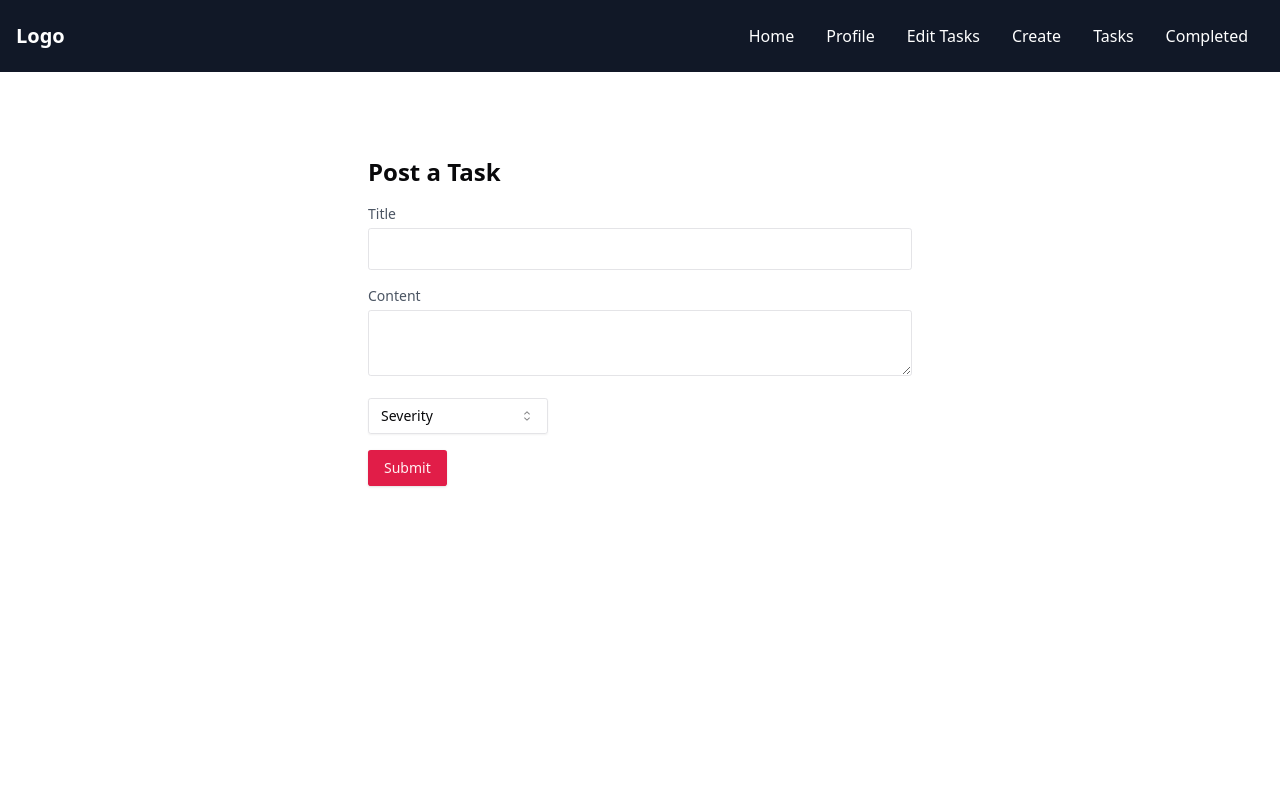
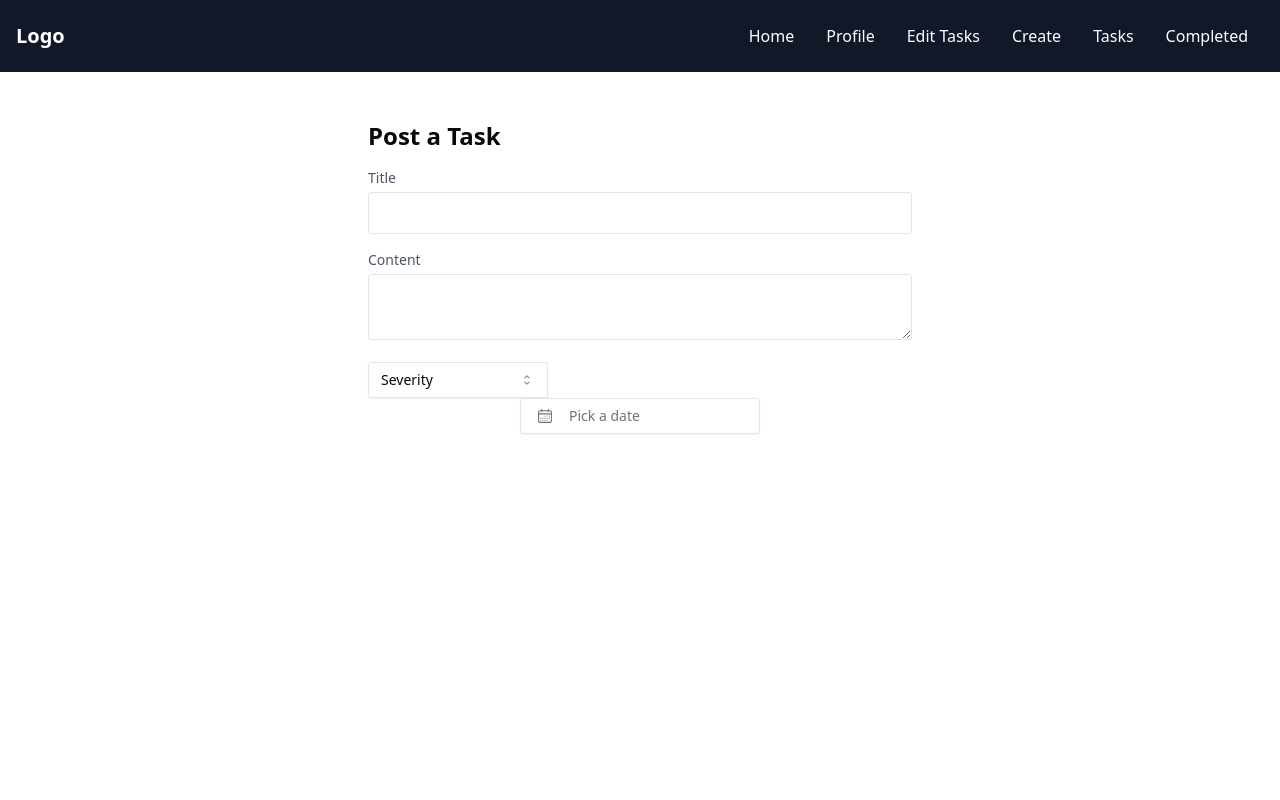
Before and after one commit to kruzuslabs/springboot-2418-ui, a Next.js app: page /tickets/new in a window 1280 px wide. Shown: the top 800 px of the page. Built offline with nearby package versions, Linux system fonts and the light colour scheme.

Commit message:
needs work

```diff
--- a/src/pages/_app.tsx
+++ b/src/pages/_app.tsx
@@ -22,7 +22,7 @@ export default function App({ Component, pageProps }: AppProps) {
         <title>Ticket Manager</title>
       </Head>
       <Navbar />
-      <main className="container mx-auto px-8 py-9 bg-base-200 rounded-md">
+      <main>
         <Component {...pageProps} />
       </main>
     </>
--- a/src/pages/tickets/new/index.tsx
+++ b/src/pages/tickets/new/index.tsx
@@ -122,7 +122,8 @@ export default function PostTask() {
           >
           </textarea>
         </div>
-        <div className="mb-4">
+
+        <div className="mb-5">
           <Select onValueChange={d} required>
             <SelectTrigger className="w-[180px]">
               <SelectValue placeholder="Severity" />
@@ -134,7 +135,12 @@ export default function PostTask() {
               <SelectItem value="4">Critical</SelectItem>
             </SelectContent>
           </Select>
+
+          <DatePickerDemo />
+
         </div>
+
+
         <Button>Submit</Button>
       </form>
     </div>
```
